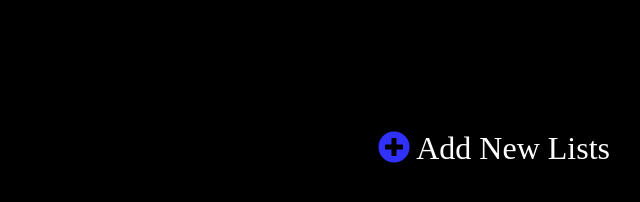
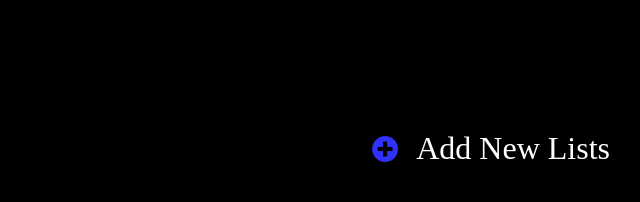
Before and after one commit to SOUMOJIT-CHAKRABORTY/DSA-practice, a plain HTML site: page index.html in a window 1280 px wide. Shown: the full height of the page, 542-1182 px from the left. Drawn offline with Linux system fonts and the light colour scheme.

Commit message:
js to be added

```diff
--- a/index.html
+++ b/index.html
@@ -14,7 +14,9 @@
         Tasks Lists
     </div>
     <div id="Icon-function">
-        <i class="fas fa-plus-circle" style="color: rgb(49, 49, 253);"></i>
+        <button id="btn">
+        <i class="fas fa-2x fa-plus-circle" style="color: rgb(49, 49, 253);"></i>
+        </button>
         Add New Lists
     </div>
     </div>
--- a/style.css
+++ b/style.css
@@ -16,6 +16,16 @@
     font-size: 2rem;
     cursor: pointer;
 }
+
+#btn{
+    outline: none;
+    background:none;
+    border:  none;
+    height: 30px;
+    width: 50px;
+    cursor: pointer;
+}
+
 .popup{
     position: fixed;
     align-items: center;
```
